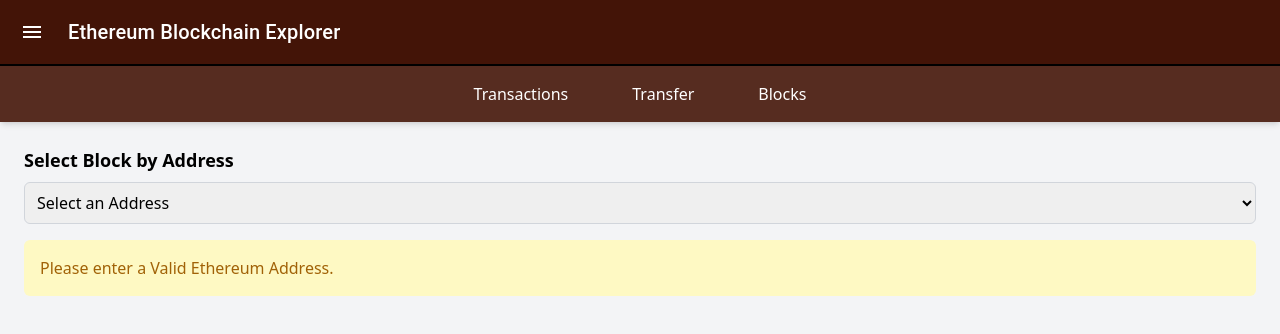
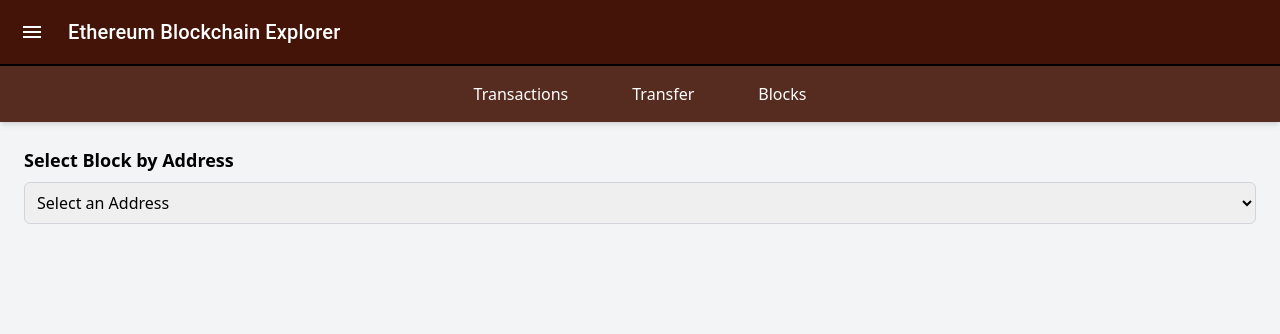
Before and after one commit to PrayagTandon/Back-End, a React (Vite) app in the folder Blockchain-Explorer/: page /blocks in a window 1280 px wide. Shown: the top 334 px of the page. Built offline with nearby package versions, Linux system fonts and the light colour scheme.

Commit message:
Restructuring the frontend

```diff
--- a/Blockchain-Explorer/src/components/Blocks.jsx
+++ b/Blockchain-Explorer/src/components/Blocks.jsx
@@ -8,16 +8,9 @@
     const handleOnChange = (e) => {
         const address = e.target.value;
         setSelectedAddress(address);
-
-        // To find the transaction realted to current address
         const block = transactions.find((tx) => tx.from === address || tx.to === address);
-
-        // Using Ternary Operator to Display the block....
-        setSelectedBlock(block ? {
-            address: block.from,
-            balance: block.balance || 'N/A',
-            gasUsed: block.gasUsed || 'N/A'
-        } : null);
+        if (block) setSelectedBlock(block);
+        else setSelectedBlock(null);
     };
 
     return (
@@ -27,7 +20,6 @@
                 value={selectedAddress}
                 onChange={handleOnChange}
                 className="block w-full p-2 border border-gray-300 rounded-md"
-                required
             >
                 <option value="">Select an Address</option>
                 {transactions.map((tx, index) => (
@@ -40,9 +32,7 @@
             {selectedBlock ? (
                 <BlockDetails {...selectedBlock} />
             ) : (
-                <div className="bg-yellow-100 text-yellow-700 p-4 mt-4 rounded-md">
-                    Please enter a Valid Ethereum Address.
-                </div>
+                selectedAddress && <div>No transaction found for the selected address.</div>
             )}
         </div>
     );
```
